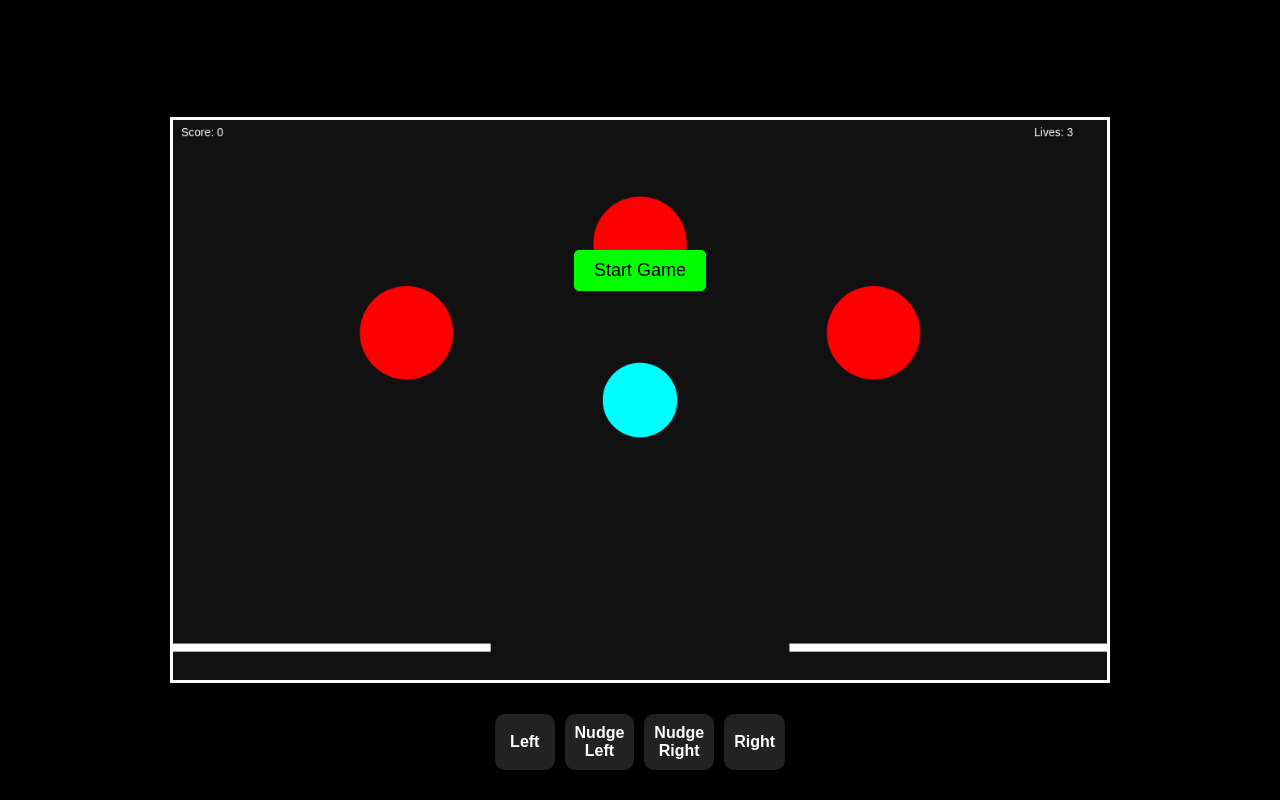
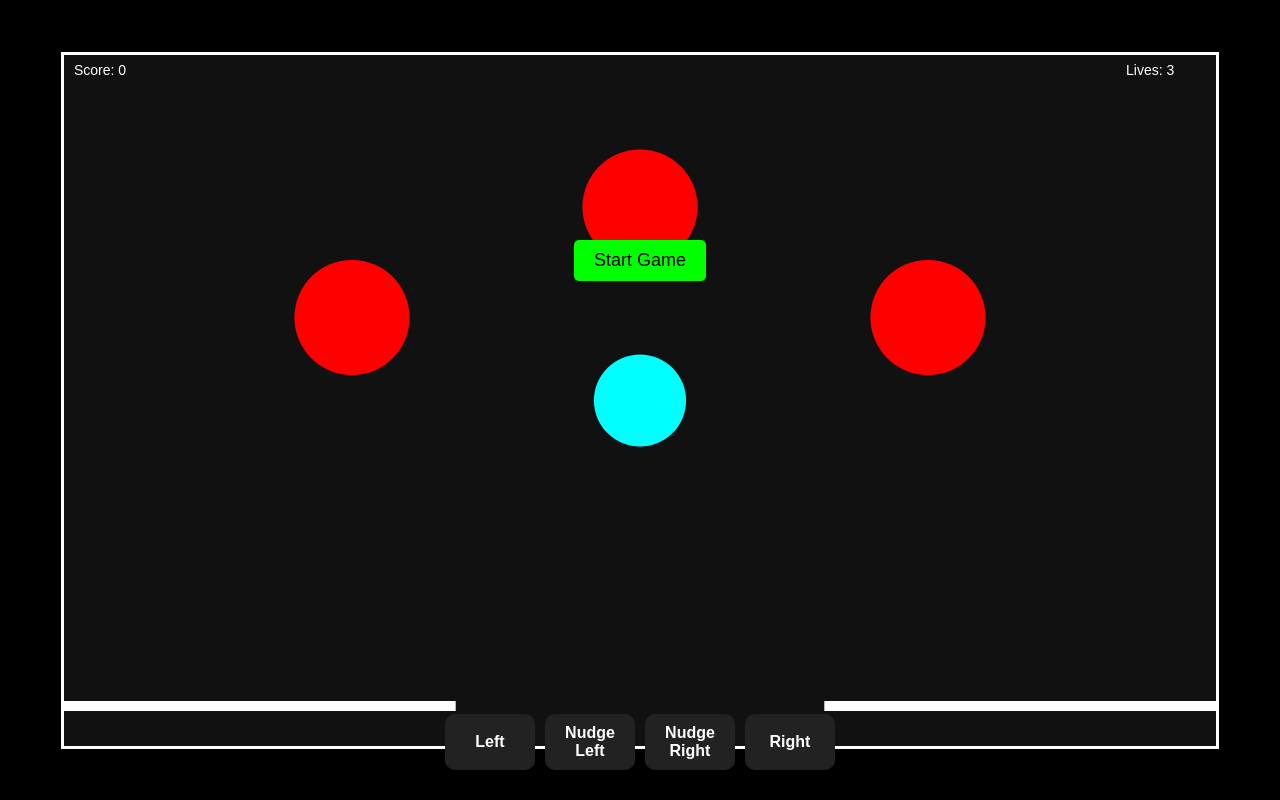
Before and after one commit to mhd-sketch/pinball-game, a plain HTML site: page index_mobile.html in a window 1280 px wide. Drawn offline with Linux system fonts and the light colour scheme.

Commit message:
Update index_mobile.html

```diff
--- a/index_mobile.html
+++ b/index_mobile.html
@@ -21,11 +21,11 @@
       border: 3px solid #fff;
       display: block;
       max-width: 100%;
-      max-height: 70%;
+      max-height: 90%;
     }
     #startBtn {
       position: absolute;
-      top: 250px;
+      top: 30%;
       padding: 10px 20px;
       font-size: 18px;
       cursor: pointer;
@@ -38,7 +38,7 @@
       display: flex;
       justify-content: space-between;
       width: 100%;
-      max-width: 300px;
+      max-width: 400px;
       position: absolute;
       bottom: 30px;
       margin-top: 20px;
@@ -73,12 +73,19 @@
     const startBtn = document.getElementById("startBtn");
 
     const aspectRatio = 0.6; // Set the aspect ratio (height/width) of the canvas
-    let canvasWidth = window.innerWidth * 0.9;  // 90% of the window width
-    let canvasHeight = canvasWidth * aspectRatio;
 
-    // Dynamically set canvas size
-    canvas.width = canvasWidth;
-    canvas.height = canvasHeight;
+    // Dynamically adjust canvas size based on window size
+    function resizeCanvas() {
+      let canvasWidth = window.innerWidth * 0.9; // 90% of the window width
+      let canvasHeight = canvasWidth * aspectRatio;
+
+      canvas.width = canvasWidth;
+      canvas.height = canvasHeight;
+    }
+
+    resizeCanvas(); // Initial resizing
+
+    window.addEventListener('resize', resizeCanvas); // Adjust when window resizes
 
     let lives = 3;
     let score = 0;
```
